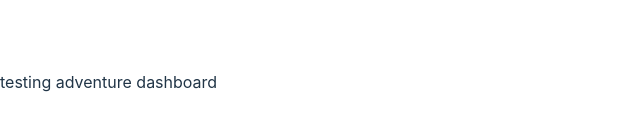
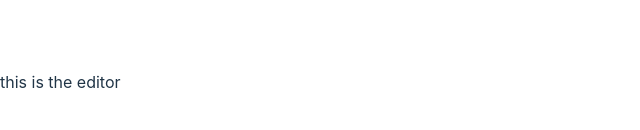
Before and after one commit to jgrant12345/AdventureManager, a React (Vite) app in the folder adventure-manager/: page / in a window 1280 px wide. Shown: the part 318-448 px from the top of the page, without its empty margins (0-640 px from the left). Built offline with nearby package versions, Linux system fonts and the light colour scheme.

Commit message:
add editor basics

```diff
--- a/adventure-manager/package.json
+++ b/adventure-manager/package.json
@@ -10,6 +10,7 @@
     "preview": "vite preview"
   },
   "dependencies": {
+    "@mdxeditor/editor": "^3.10.0",
     "react": "^18.3.1",
     "react-dom": "^18.3.1",
     "react-router": "^6.25.1",
--- /dev/null
+++ b/adventure-manager/src/components/editor/editor.tsx
@@ -0,0 +1,5 @@
+export default function Editor(){
+    return (
+        <div>this is the editor</div>
+    )
+}
--- a/adventure-manager/src/pages/adventure-dashboard.tsx
+++ b/adventure-manager/src/pages/adventure-dashboard.tsx
@@ -1,5 +1,6 @@
+import Editor from "../components/editor/editor"
 export default function AdventureDashboard(){
     return (
-        <div>testing adventure dashboard</div>
+        <div><Editor /> </div>
     )
 }
```
Also changed, not shown: 1 other file (tests, documents, lock files or other folders).
